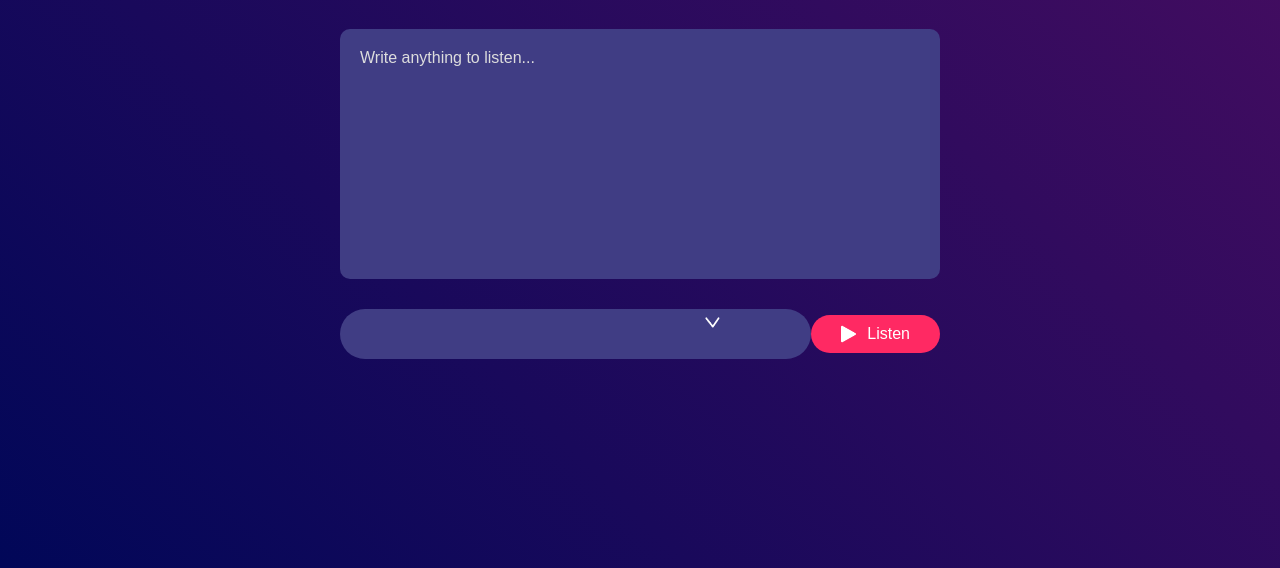
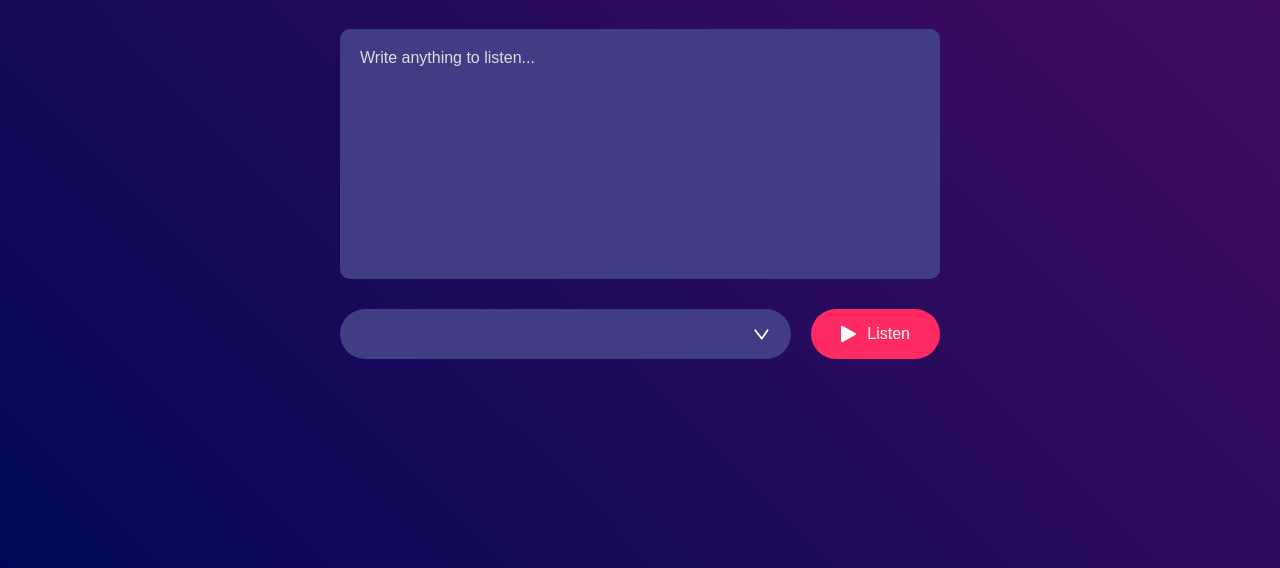
Before and after one commit to sanzida-mim/text_to_speech, a plain HTML site: page index.html in a window 1280 px wide. Shown: the part 232-800 px from the top of the page. Drawn offline with Linux system fonts and the light colour scheme.

Commit message:
Fixed button positioning.

```diff
--- a/style.css
+++ b/style.css
@@ -50,7 +50,7 @@ textarea::placeholder {
     width: 600px;
     display: flex;
     align-items: center;
-    gap: 20 px;
+    gap: 20px;
 }
 
 button {
@@ -64,6 +64,7 @@ button {
     cursor: pointer;
     display: flex;
     align-items: center;
+    height: 50px;
 }
 
 button img {
@@ -84,6 +85,6 @@ select {
     background-image: url(images/dropdown.png);
     background-repeat: no-repeat;
     background-size: 15px;
-    background-position-x: calc(100% - 20%);
-    background-position-y: 20%;
+    background-position-x: calc(100% - 5%);
+    background-position-y: 50%;
 }
```
